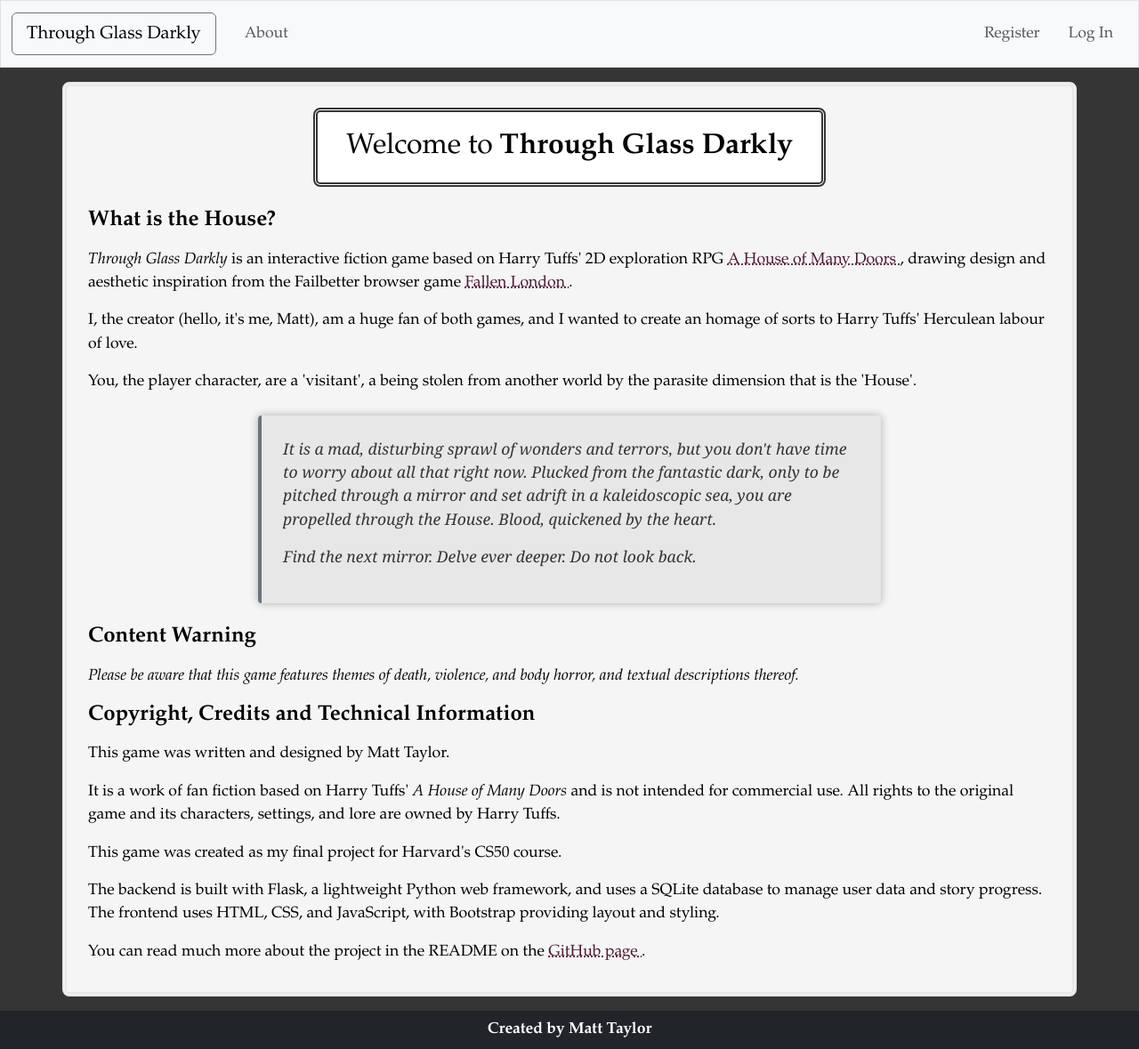
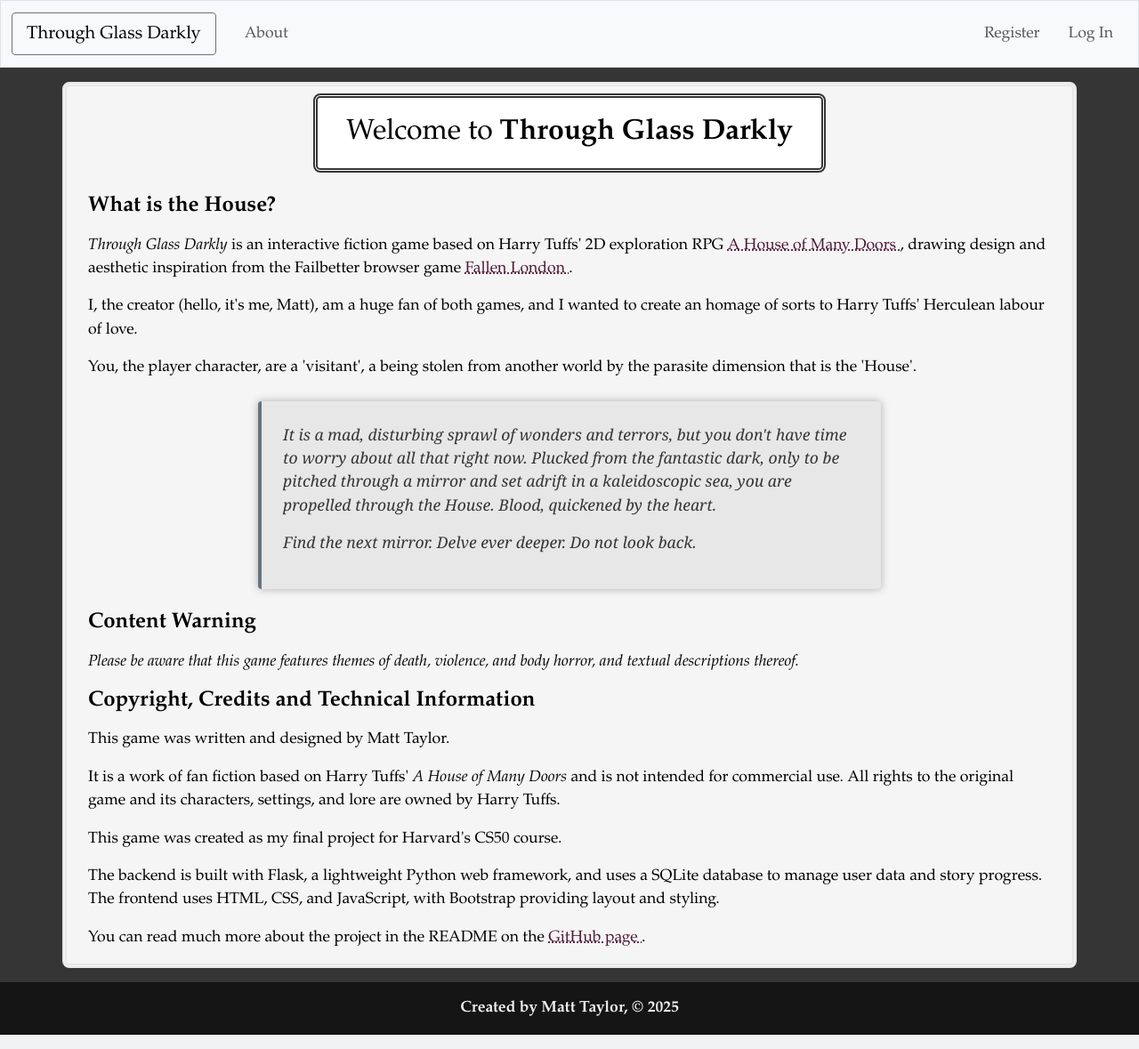
Before and after one commit to MJ-NT/Glass-Darkly-Production, a Flask app: page /about in a window 1280 px wide. Shown: the whole page at 89% size. Run offline with Flask 3, Linux system fonts and the light colour scheme.

Commit message:
Factored out multiple class styles from Bootstrap to custom CSS to clean HTML and ensure smooth transitions (nav, footer, challenge text options).  Also changed layout of challenges and options to be more readable, added has: pseudoselector to selected radio option.

```diff
--- a/static/styles.css
+++ b/static/styles.css
@@ -43,19 +43,19 @@
     color: #f0f0f0;
     font-size: 1.1rem;
     border: 5px double #f0f0f0;
+    transition: background-color 0.2s ease-in-out, border-color 0.2s ease-in-out, color 0.2s ease-in-out;
 }
 
 .btn-dark:hover {
     background-color: #f0f0f0;
     color: #000000;
     border: 5px double #353535;
-    transition: background-color 0.2s ease-in-out, border-color 0.2s ease-in-out, color 0.2s ease-in-out;
 }
 
 .card {
     border: 5px double #353535;
-    padding: 10px;
-    margin: 10px;
+    padding: 0.5rem;
+    margin: 0.5rem 0 0.5rem 0;
 }
 
 .card-text {
@@ -64,15 +64,31 @@
 
 .container-sm {
     width: 95%;
+    background-color: #f5f5f5;
+    border: 5px double #e7e7e7;
+    border-radius: 0.5rem;
+    margin: 1rem auto;
+    padding: 1rem auto;
+    flex-grow: 1;
 }
 
 .custom-heading {
     text-align: center;
 }
 
+.custom-radio {
+    padding: 1rem;
+    margin-bottom: 1rem;
+    transition: background-color 0.2s ease-in-out, border-color 0.2s ease-in-out;
+}
+
 .custom-radio .form-check-input:checked {
     background-color: #292929;
     border-color: #353535;
+}
+
+.custom-radio:has(.form-check-input:checked) {
+    background-color: #eaeaea;
 }
 
 .custom-radio .form-check-input:focus {
@@ -82,8 +98,6 @@
 .custom-radio:hover {
     background-color: #f0f0f0;
     border-color: #353535;
-    cursor: pointer;
-    transition: background-color 0.2s ease-in-out, border-color 0.2s ease-in-out;
 }
 
 .fade-in {
@@ -99,9 +113,15 @@
     }
 }
 
-.footer-text {
+.footer {
+    background-color: #151515;
+    color: #f0f0f0;
     font-size: 1.1rem;
     font-weight: bold;
+    text-align: center;
+    padding-top: 1rem;
+    padding-bottom: 1rem;
+    margin-top: auto;
 }
 
 .key-container {
@@ -166,10 +186,27 @@
     border-radius: 0.25rem;
 }
 
+.navbar-brand {
+    border: solid 1px #68747f;
+    border-radius: 0.25rem;
+    padding: 0.5rem 1rem;
+    transition: background-color 0.2s ease-in-out, color 0.2s ease-in-out, border-color 0.2s ease-in-out;
+}
+
 .navbar-brand:hover {
     background-color: #353535;
     color: #f0f0f0;
     border-color: #353535;
+}
+
+.nav-item {
+    padding: 0.5rem;
+}
+
+.nav-link {
+    border-radius: 0.25rem;
+    padding-left: 0.5rem;
+    transition: background-color 0.2s ease-in-out, color 0.2s ease-in-out;
 }
 
 .nav-link:hover {
@@ -180,12 +217,6 @@
 .option-text {
     font-size: 1.1rem;
     font-weight: bold;
-}
-
-.page-wrapper {
-    background-color: #f5f5f5;
-    border: 5px double #e7e7e7;
-    border-radius: 0.5rem;
 }
 
 /* Smaller block within the page for the form containers */
@@ -218,6 +249,7 @@
     font-size: 1.2rem;
 }
 
-.text-muted {
-    font-size: 1.1rem;
+.muted-stat-text {
+    font-size: 0.9rem;
+    color: #68747f;
 }
--- a/templates/about.html
+++ b/templates/about.html
@@ -8,7 +8,7 @@
 
     <section class="container mb-3">
         <div class="custom-heading">
-            <h1 class="mb-4">Welcome to <strong>Through Glass Darkly</strong></h1>
+            <h1>Welcome to <strong>Through Glass Darkly</strong></h1>
         </div>
 
         <h4 class="mb-3"><strong>What is the House?</strong></h4>
--- a/templates/index.html
+++ b/templates/index.html
@@ -19,7 +19,7 @@
     </div>
     <h3 class="text-center">Are you ready to continue?</h3>
     <div class="text-center">
-        <a href="/challenge" class="btn btn-dark mt-3 align-center">Delve</a>
+        <a href="/challenge" class="btn btn-dark mt-3 mb-3 align-center">Delve</a>
     </div>
 
 {% endblock %}
--- a/templates/layout.html
+++ b/templates/layout.html
@@ -24,7 +24,7 @@
         <!-- Navbar -->
         <nav class="bg-light border navbar navbar-expand-md navbar-light">
             <div class="container-fluid">
-                <a class="navbar-brand border border-secondary px-3 py-2 rounded" href="/">Through Glass Darkly</a>
+                <a class="navbar-brand" href="/">Through Glass Darkly</a>
                 <button class="navbar-toggler" type="button" data-bs-toggle="collapse" data-bs-target="#navbar"
                     aria-controls="navbar" aria-expanded="false" aria-label="Toggle navigation">
                     <span class="navbar-toggler-icon"></span>
@@ -32,19 +32,19 @@
                 <div class="collapse navbar-collapse" id="navbar">
                     <!-- left-aligned nav items ('About' always visible) -->
                     <ul class="navbar-nav me-auto">
-                        <li class="nav-item px-2 py-2"><a class="nav-link rounded" href="/about">About</a></li>
+                        <li class="nav-item"><a class="nav-link" href="/about">About</a></li>
                         {% if session["user_id"] %}
-                            <li class="nav-item px-2 py-2"><a class="nav-link rounded" href="/account">Account</a></li>
-                            <li class="nav-item px-2 py-2"><a class="nav-link rounded" href="/myself">Myself</a></li>
+                            <li class="nav-item"><a class="nav-link" href="/account">Account</a></li>
+                            <li class="nav-item"><a class="nav-link" href="/myself">Myself</a></li>
                         {% endif %}
                     </ul>
                     <!-- right-aligned nav items -->
                     <ul class="navbar-nav ms-auto">
                         {% if session["user_id"] %}
-                            <li class="nav-item px-2 py-2"><a class="nav-link rounded" href="/logout">Log Out</a></li>
+                            <li class="nav-item"><a class="nav-link" href="/logout">Log Out</a></li>
                         {% else %}
-                            <li class="nav-item px-2 py-2"><a class="nav-link rounded" href="/register">Register</a></li>
-                            <li class="nav-item px-2 py-2"><a class="nav-link rounded" href="/login">Log In</a></li>
+                            <li class="nav-item"><a class="nav-link" href="/register">Register</a></li>
+                            <li class="nav-item"><a class="nav-link" href="/login">Log In</a></li>
                         {% endif %}
                     </ul>
                 </div>
@@ -53,7 +53,7 @@
 
         <!-- Flash Messages in header -->
         {% if get_flashed_messages() %}
-            <header class="container-sm">
+            <header class="container">
                 {% for message in get_flashed_messages(with_categories=true) %}
                     <div class="alert alert-{{ message[0] }} mb-0 text-center" role="alert">
                         {{ message[1] }}
@@ -63,13 +63,13 @@
         {% endif %}
 
         <!-- Page Content -->
-        <main class="container-sm mt-3 mb-3 py-3 flex-grow-1 page-wrapper">
+        <main class="container-sm">
             {% block content %}{% endblock %}
         </main>
 
         <!-- Footer -->
-        <footer class="footer mt-auto py-2 bg-dark text-white text-center">
-            <span class="footer-text" role="contentinfo">Created by Matt Taylor</span>
+        <footer class="footer" role="contentinfo">
+            <span>Created by Matt Taylor, &copy; 2025</span>
         </footer>
 
     </body>
```
Also changed, not shown: templates/challenge.html (+4 -4 lines).
